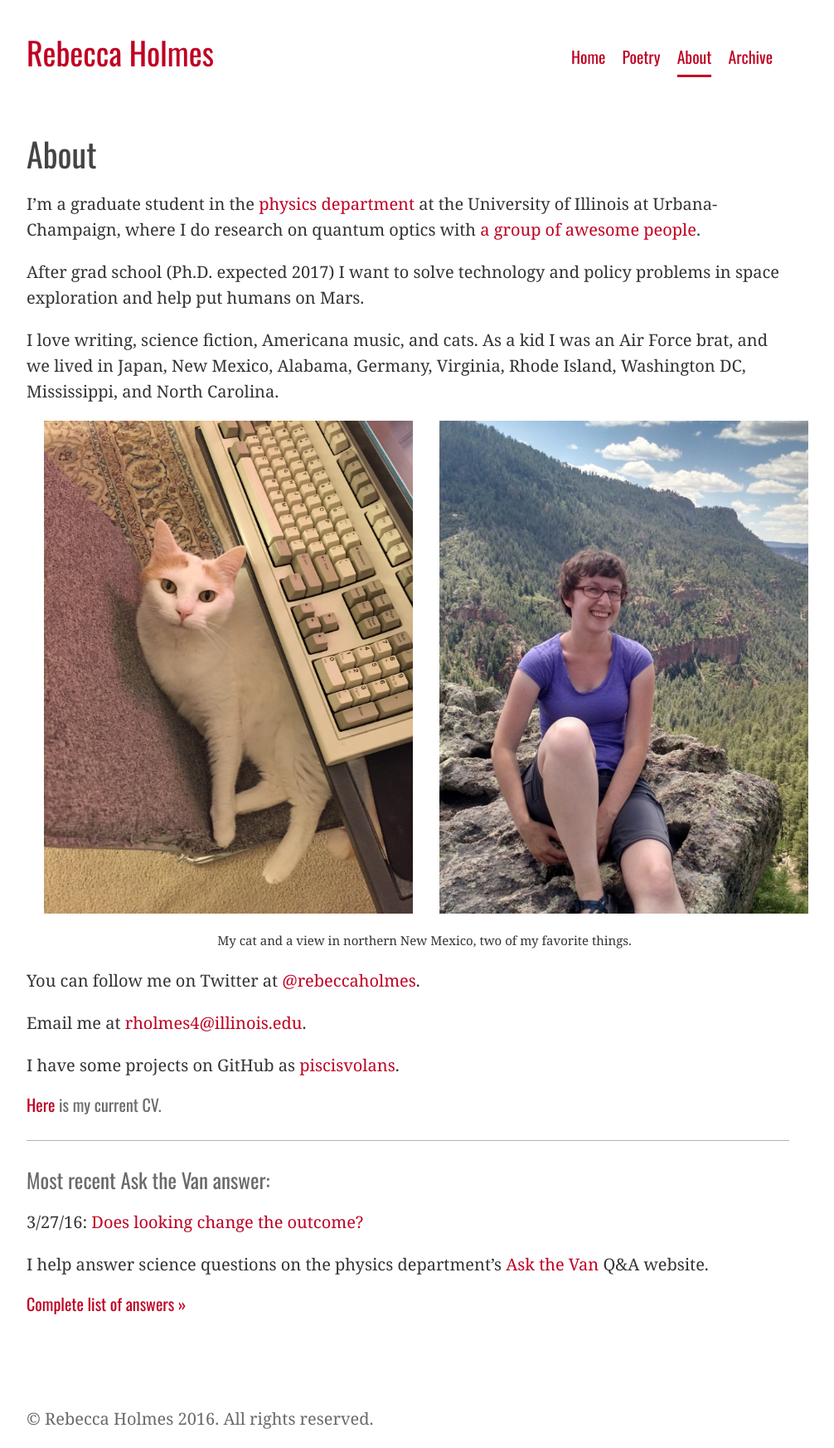
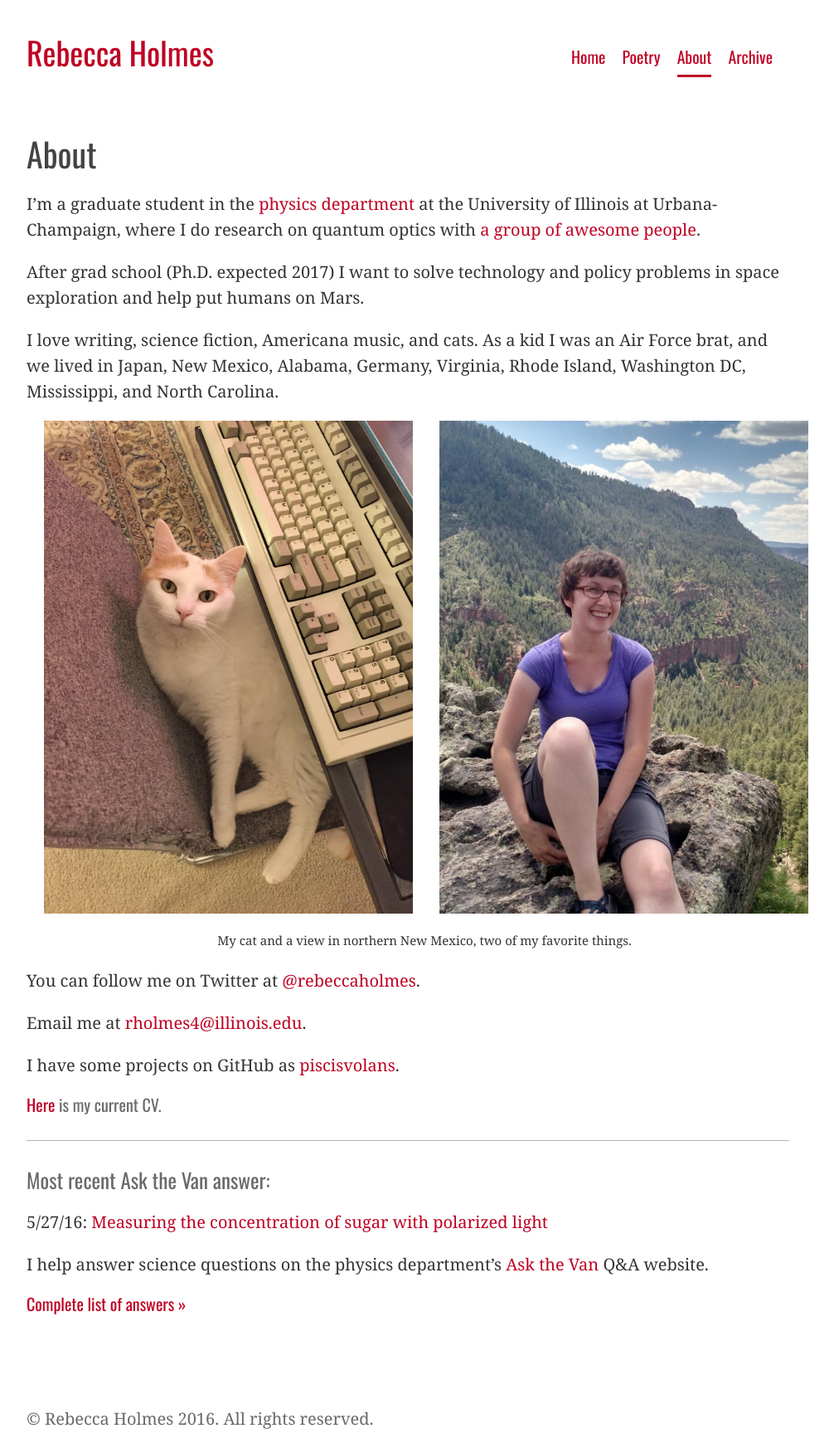
Before and after one commit to piscisvolans/piscisvolans.github.io, a Jekyll site: the page built from about.md, in a window 1280 px wide. Shown: the whole page at 83% size, without its empty margins (148-1154 px from the left). Built offline with Jekyll 4.4.1, drawn with Linux system fonts in a browser that asks for light colours; nearby versions of some CDN libraries; some web fonts are replaced; comment, search, counter and statistics services are not loaded.

Commit message:
Update list of Ask the Van answers

```diff
--- a/_data/askthevan.yml
+++ b/_data/askthevan.yml
@@ -130,3 +130,6 @@
 - title: Does looking change the outcome?
   url:  https://van.physics.illinois.edu/qa/listing.php?id=42494
   date: March 27, 2016 at 06:22PM
+- title: Measuring the concentration of sugar with polarized light
+  url:  http://ift.tt/25r4Ieu
+  date: May 27, 2016 at 04:41PM
```
